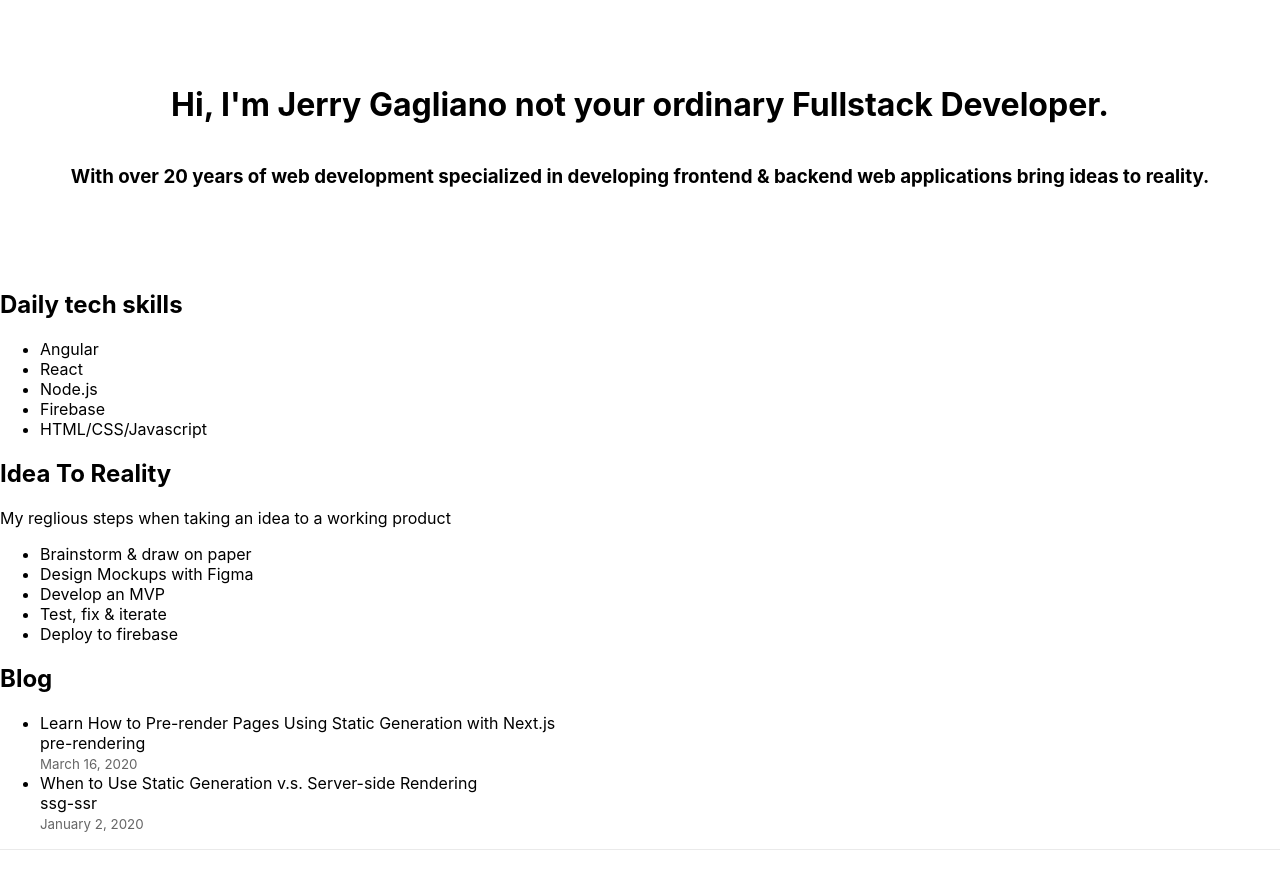
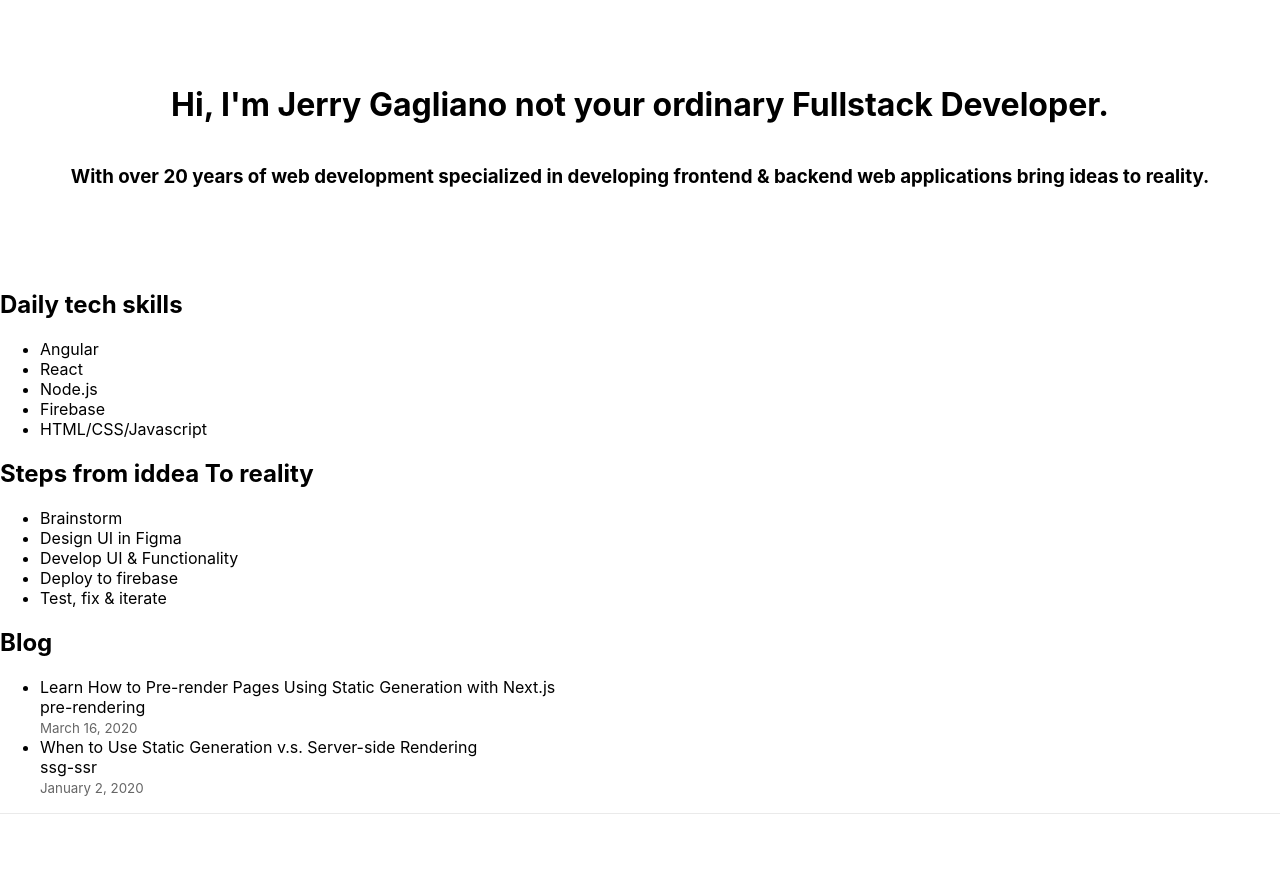
Before and after one commit to JGSolutions/jerry-gagliano, a Next.js app: page / in a window 1280 px wide. Shown: the top 870 px of the page. Built offline with nearby package versions, Linux system fonts and the light colour scheme.

Commit message:
fixing text

```diff
--- a/pages/index.js
+++ b/pages/index.js
@@ -47,14 +47,13 @@ export default function Home({ allPostsData }) {
       </section>
 
       <section>
-        <h2>Idea To Reality</h2>
-        <p>My reglious steps when taking an idea to a working product</p>
+        <h2>Steps from iddea To reality</h2>
         <ul>
-          <li>Brainstorm & draw on paper</li>
-          <li>Design Mockups with Figma</li>
-          <li>Develop an MVP</li>
+          <li>Brainstorm</li>
+          <li>Design UI in Figma</li>
+          <li>Develop UI & Functionality</li>
+          <li>Deploy to firebase</li>
           <li>Test, fix & iterate</li>
-          <li>Deploy to firebase</li>
         </ul>
       </section>
 
```
